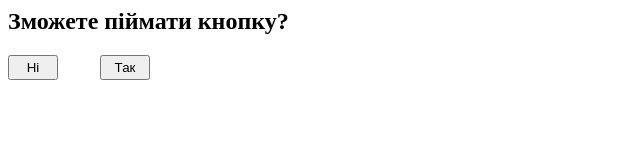
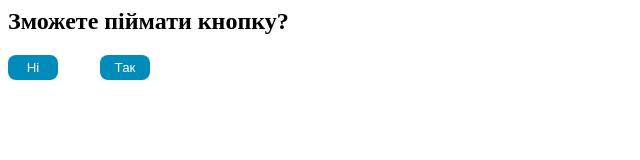
Before and after one commit to pomikanovAndrii/run_button, a plain HTML site: page index.html in a window 1280 px wide. Shown: the whole page, without its empty margins (0-640 px from the left). Drawn offline with Linux system fonts and the light colour scheme.

Commit message:
Add easy button style

```diff
--- a/index.html
+++ b/index.html
@@ -11,6 +11,10 @@
                 transition:
                     left 0.5s,
                     top 0.5s;
+                background-color: #008CBA;
+                color: white;
+                border-radius: 8px;
+                border: 0;
             }
             #yes_bt {
                 left: 100px;
```
